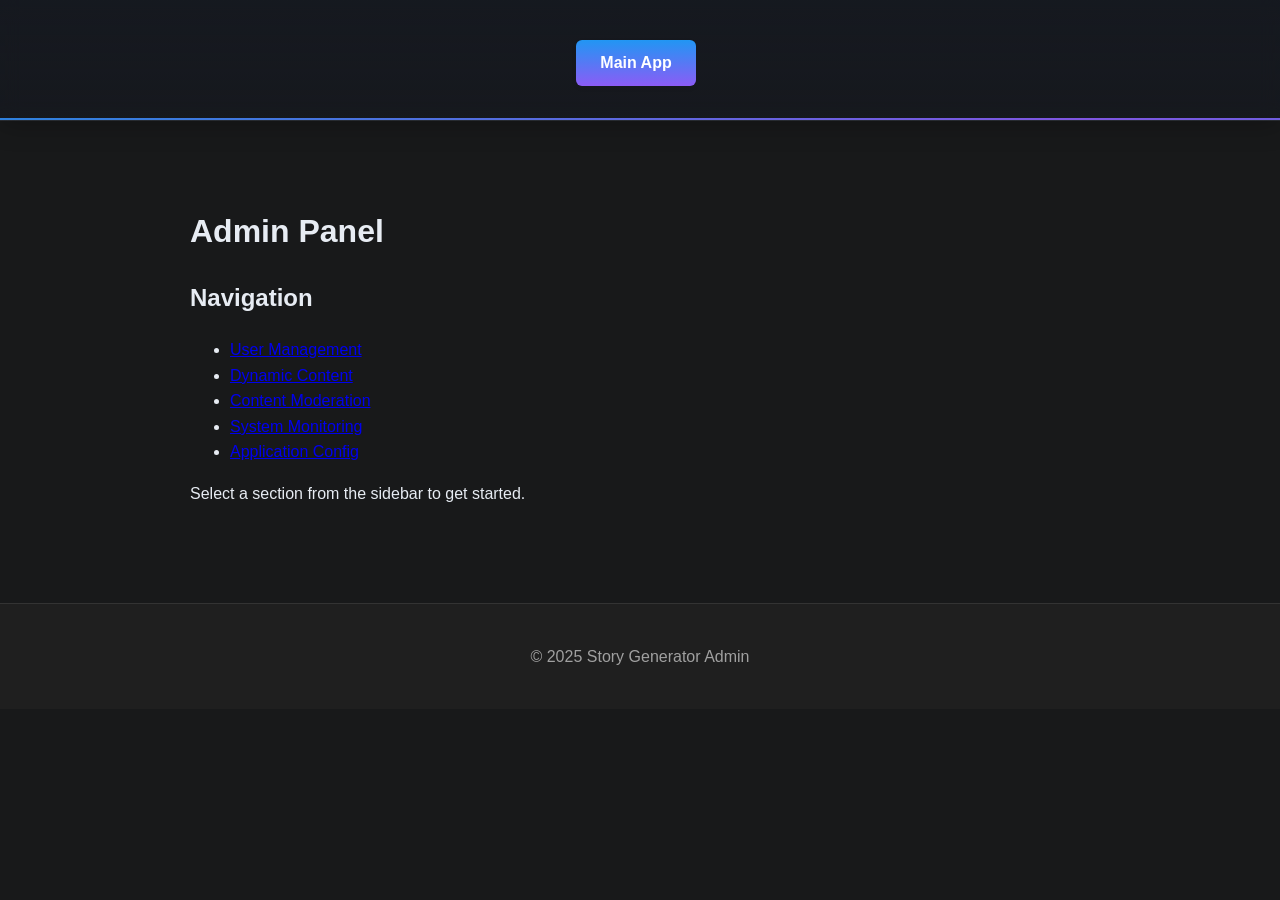
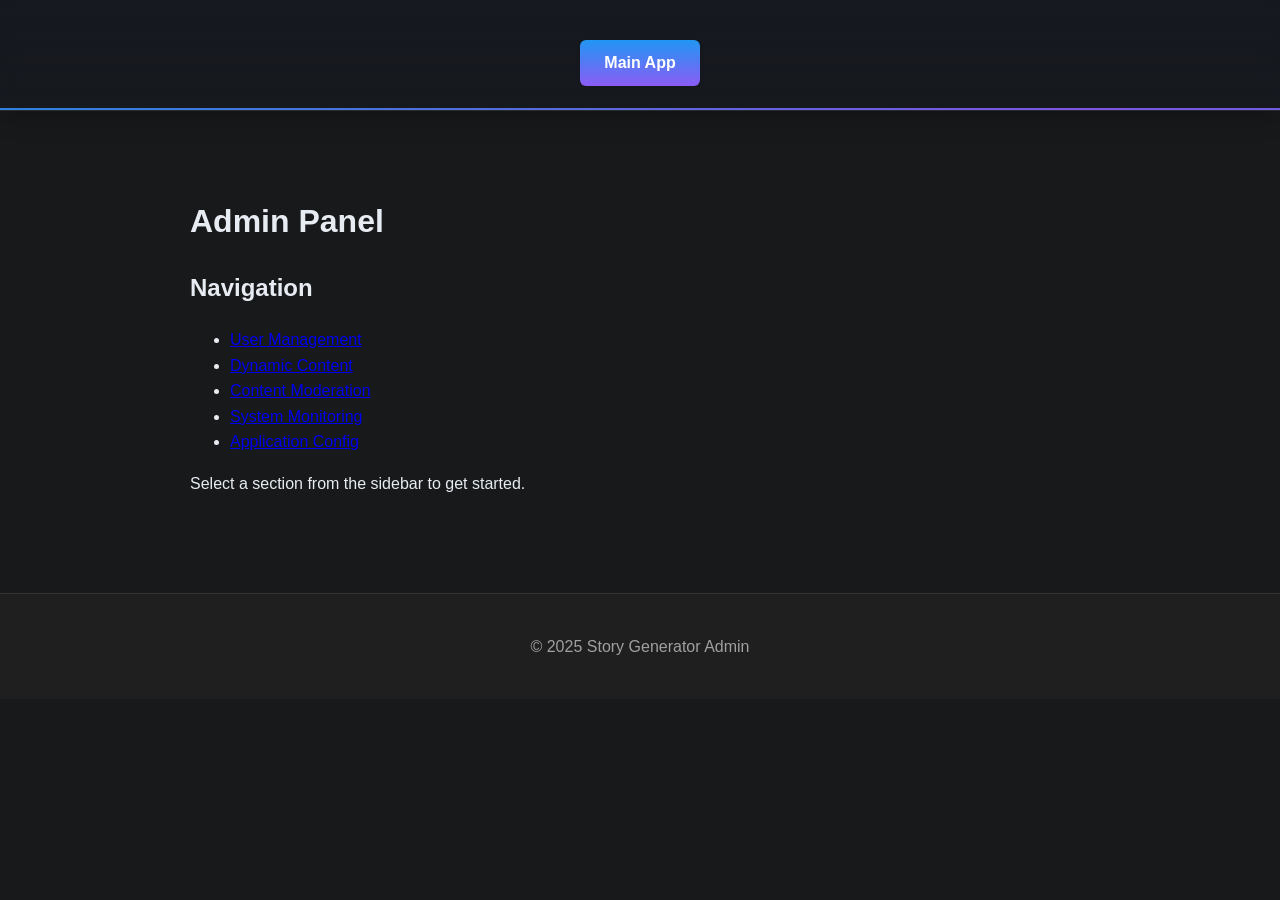

fix(frontend): improve nav button responsiveness (#78)

--- a/frontend/style.css
+++ b/frontend/style.css
@@ -101,6 +101,7 @@ nav {
 .nav-buttons {
     display: flex;
     justify-content: center;
+    flex-wrap: wrap;
     gap: 1rem;
 }
 
@@ -129,7 +130,9 @@ nav button:active {
 
 /* Navigation button style for both <button> and <a> */
 .nav-button {
-    display: inline-block;
+    display: inline-flex;
+    align-items: center;
+    justify-content: center;
     background-color: #007bff;
     background: linear-gradient(180deg, var(--accent), var(--accent-2));
     border: none;
@@ -139,7 +142,10 @@ nav button:active {
     font-weight: 600;
     color: #fff;
     /* Ensure anchors look like buttons */
-    margin: 0 8px 10px 0;
+    margin: 0;
+    max-width: 100%;
+    text-align: center;
+    white-space: normal;
     text-decoration: none;
     cursor: pointer;
     transition: background 0.2s, color 0.2s, transform 0.2s;
@@ -161,6 +167,33 @@ nav button:active {
 
 .nav-button:active {
     transform: translateY(0);
+}
+
+@media (max-width: 640px) {
+    header {
+        padding: 1rem 0.75rem;
+    }
+
+    nav {
+        margin-top: 0.75rem;
+    }
+
+    .nav-buttons {
+        gap: 0.5rem;
+    }
+
+    .nav-button {
+        flex: 1 1 calc(50% - 0.5rem);
+        min-width: 0;
+        padding: 0.7rem 1rem;
+    }
+}
+
+@media (max-width: 420px) {
+    .nav-button {
+        flex-basis: 100%;
+        width: 100%;
+    }
 }
 
 main {
